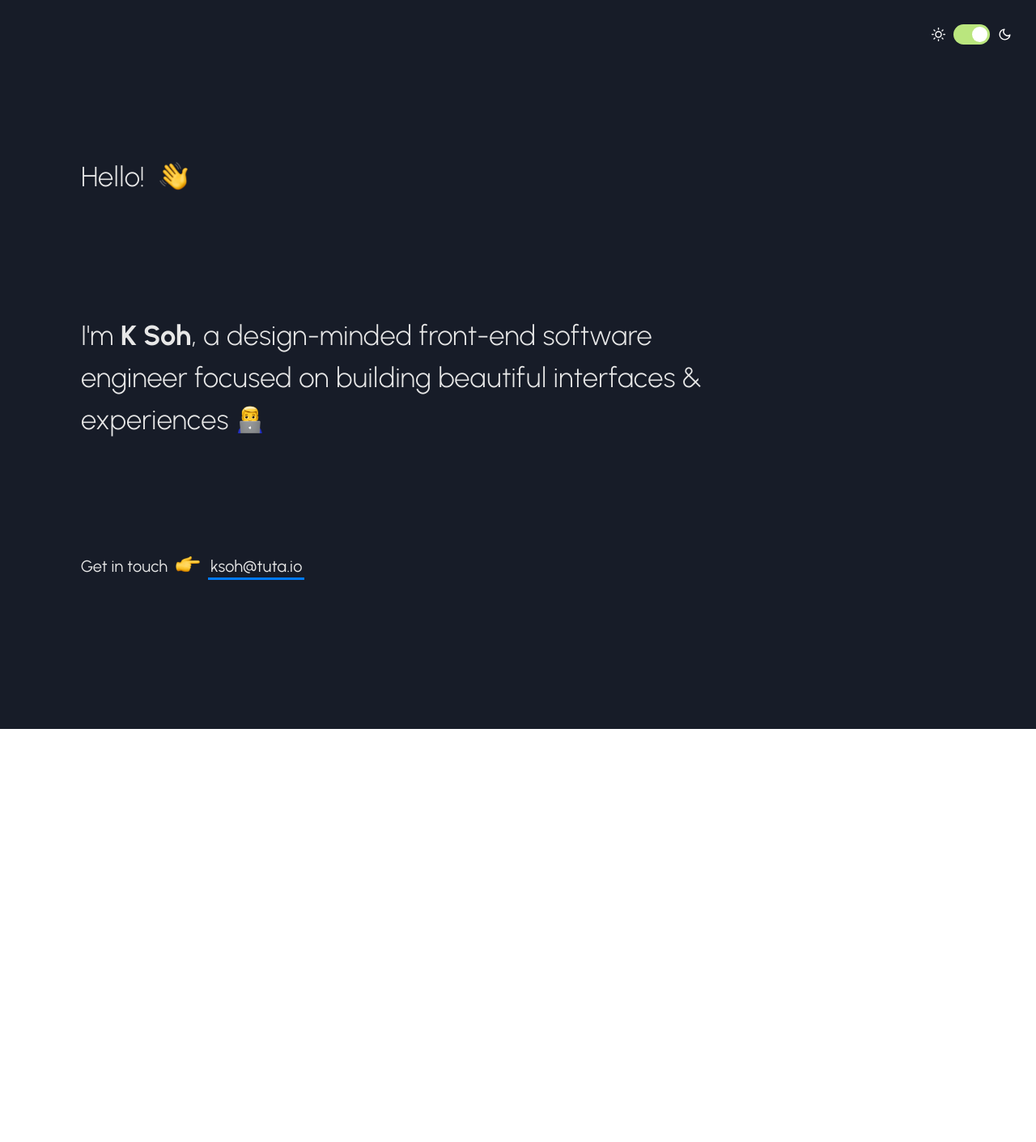
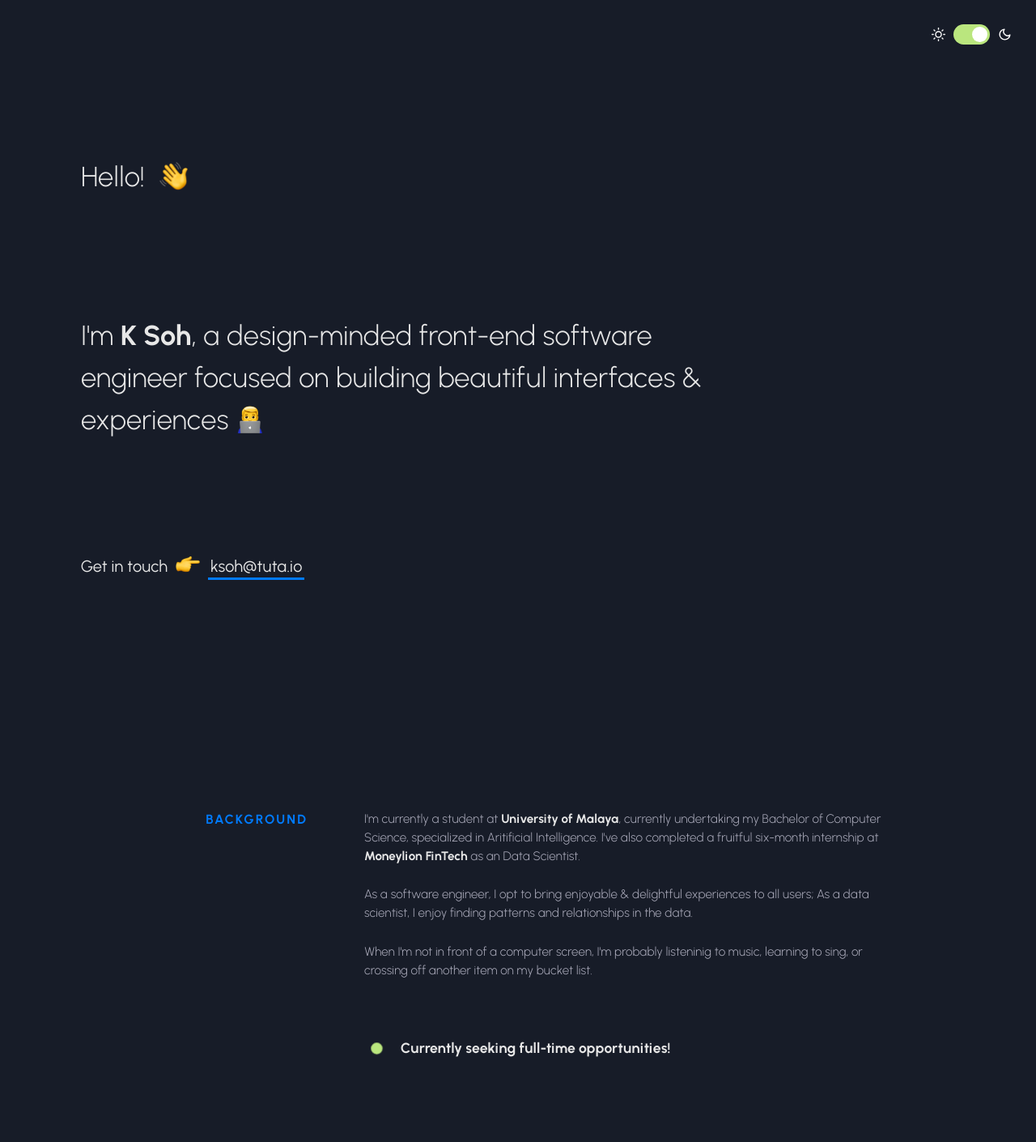
Before and after one commit to notAunty/portfolio, a Jekyll site: the page built from index.html, in a window 1280 px wide. Shown: the whole page at 81% size. Built offline with Jekyll 4.4.1, drawn with Linux system fonts in a browser that asks for light colours; before the commit the page ends 900 px from its top, so only the background shows below that.

Commit message:
DRAFT: font is f-ed up

```diff
--- /dev/null
+++ b/_includes/background.html
@@ -0,0 +1,24 @@
+<section class="section background">
+  <div class="section__title">Background</div>
+  <div class="section__content">
+    <p>
+      I'm currently a student at
+      <a class="underline-link" href="https://um.edu.my/" target="_blank">University of Malaya</a>,
+      currently undertaking my Bachelor of Computer Science, specialized in Aritificial Intelligence.
+      I've also completed a fruitful six-month internship at
+      <a class="underline-link" href="https://moneylion.com" target="_blank">Moneylion FinTech</a>
+      as an Data Scientist.
+    </p>
+
+    <p>
+      As a software engineer, I opt to bring enjoyable & delightful experiences to all users;
+      As a data scientist, I enjoy finding patterns and relationships in the data.
+    </p>
+
+    <p>
+      When I'm not in front of a computer screen, I'm probably listeninig to music, learning to sing,
+      or crossing off another item on my bucket list.
+    </p>
+
+    {% include employment-status.html %}
+  </div>
--- /dev/null
+++ b/_includes/employment-status.html
@@ -0,0 +1,7 @@
+<a class="status" href="{{site.resume}}" target="_blank">
+  <div class="status__light">
+    <div class="status__light__ring"></div>
+    <div class="status__light__led"></div>
+  </div>
+  <div class="status__message">Currently seeking full-time opportunities!</div>
+</a>
--- /dev/null
+++ b/_sass/_employment-status.scss
@@ -0,0 +1,51 @@
+.status {
+  display: flex;
+  align-items: center;
+  font-size: 1.1rem;
+  margin-top: 70px;
+
+  &__light {
+    width: 30px;
+    height: 30px;
+    display: flex;
+    justify-content: center;
+    align-items: center;
+
+    &__ring {
+      position: absolute;
+      width: 25px;
+      height: 25px;
+      animation: pulsate 2s ease-out;
+      animation-iteration-count: infinite;
+      opacity: 0;
+      border: 3px solid $green;
+      border-radius: 30px;
+    }
+
+    @keyframes pulsate {
+      0% {
+        transform: scale(0.1, 0.1);
+        opacity: 0;
+      }
+      50% {
+        opacity: 1;
+      }
+      100% {
+        transform: scale(1.2, 1.2);
+        opacity: 0;
+      }
+    }
+
+    &__led {
+      position: absolute;
+      width: 13px;
+      height: 13px;
+      background: $green;
+      border-radius: 100%;
+    }
+  }
+
+  &__message {
+    margin-left: 15px;
+  }
+}
--- a/_sass/_fonts.scss
+++ b/_sass/_fonts.scss
@@ -55,10 +55,10 @@ $monospace: 'Ubuntu Mono', monospace;
   //   font-size: calc(calc(#{$val}rem * 0.5) + 1.75vw);
   // }
 
-  font-size: #{$val}vw;
+  font-size: #{$val}vmax;
 
   @media screen and (max-width: #{$mobile-width}) {
-    font-size: calc(#{$val}vw + #{$val*2.4}px);
+    font-size: calc(#{$val}vmax + #{$val * 2.4}px);
   }
 
   @media screen and (min-width: #{$desktop-width}) {
@@ -71,6 +71,6 @@ $h2: 4.3;
 $h3: 3.6;
 $h4: 3.0;
 $h5: 2.5;
-$h6: 2.1;
-$body: 1.5;
-$caption: 1.0;
+$h6: 2.2;
+$body: 1.9;
+$caption: 1.6;
--- a/css/main.scss
+++ b/css/main.scss
@@ -10,7 +10,7 @@
 @import "intro";
 // @import "skills";
 // @import "experience";
-// @import "employment-status";
+@import "employment-status";
 // @import "featured-projects";
 // @import "other-projects";
 // @import "footer";
--- a/index.html
+++ b/index.html
@@ -5,4 +5,5 @@ layout: default
 <div id="site">
   {% include switch.html %}
   {% include intro.html %}
+  {% include background.html %}
 </div>
```
